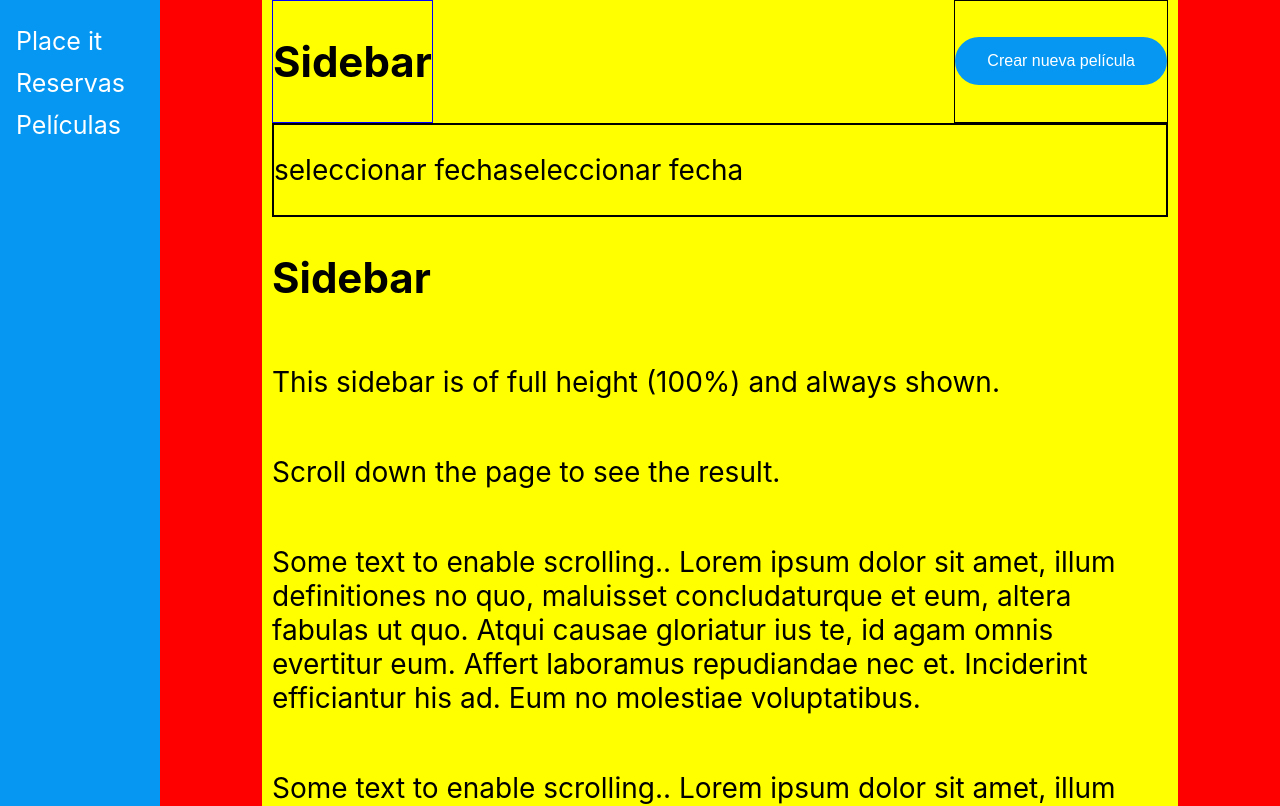
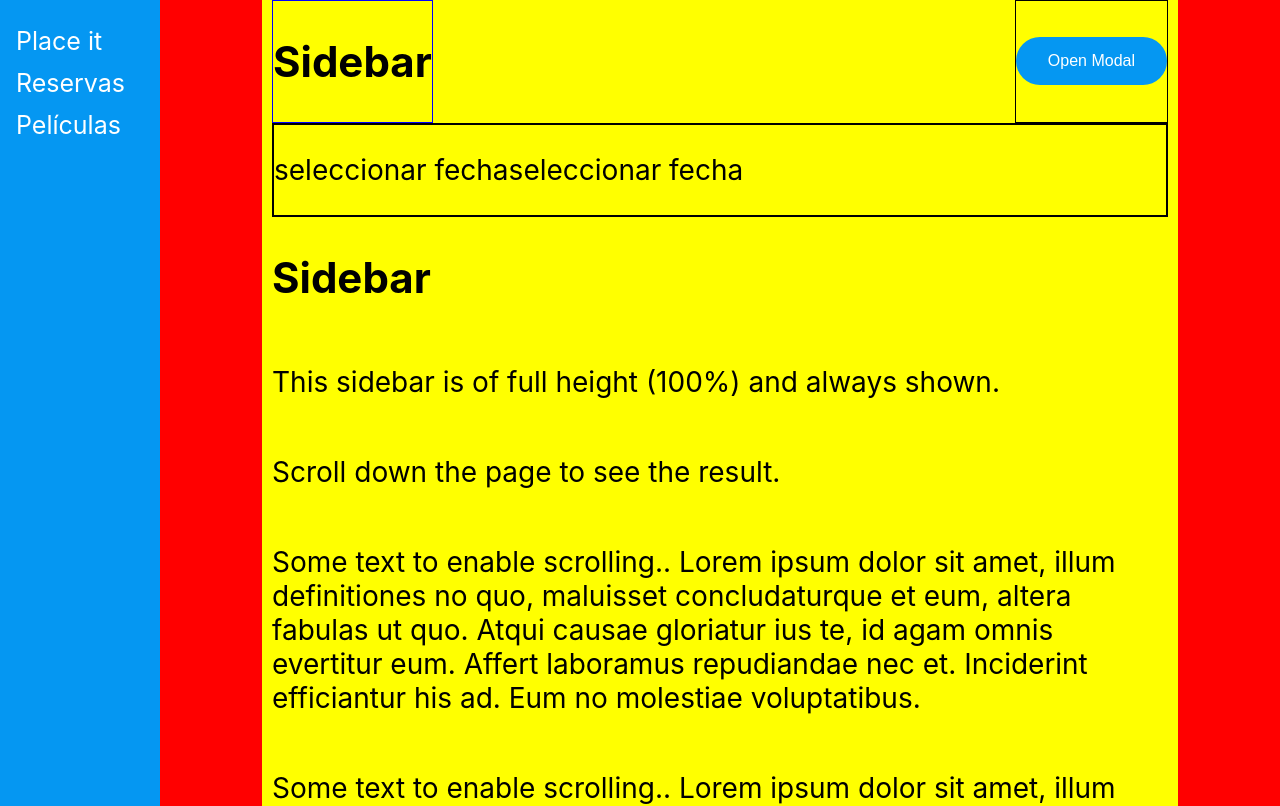
Before and after one commit to WilliamPerezBeltran/prueba_react_js, a React (Create React App) app: page / in a window 1280 px wide. Shown: the top 806 px of the page. Built offline with nearby package versions, Linux system fonts and the light colour scheme.

Commit message:
add modal to create new movie

```diff
--- a/package.json
+++ b/package.json
@@ -5,6 +5,7 @@
   "dependencies": {
     "react": "^16.12.0",
     "react-dom": "^16.12.0",
+    "react-modal": "^3.11.1",
     "react-scripts": "3.2.0"
   },
   "scripts": {
--- /dev/null
+++ b/src/js/components/ButtonMovie.css
@@ -0,0 +1,11 @@
+.Button-movi-button{
+	background-color: #0597f2;
+	border: none;
+	color: white;
+	padding: 15px 32px;
+	text-align: center;
+	text-decoration: none;
+	/*display: inline-block;*/
+	font-size: 16px;
+	border-radius: 30px;
+}
--- /dev/null
+++ b/src/js/components/ButtonMovie.js
@@ -0,0 +1,184 @@
+import React from "react";
+import buttomMovie from "./ButtonMovie.css";
+import Modal from "react-modal";
+
+
+
+const customStyles = {
+  content : {
+    top                   : '50%',
+    left                  : '50%',
+    right                 : 'auto',
+    bottom                : 'auto',
+    marginRight           : '-50%',
+    transform             : 'translate(-50%, -50%)'
+  }
+};
+
+
+function ButtomMovie() {
+
+  var subtitle;
+  const [modalIsOpen,setIsOpen] = React.useState(false);
+  function openModal() {
+    setIsOpen(true);
+  }
+
+  function afterOpenModal() {
+    // references are now sync'd and can be accessed.
+    subtitle.style.color = '#f00';
+  }
+
+  function closeModal(){
+    setIsOpen(false);
+  }
+  return (
+    <div>
+        <button class="Button-movi-button" onClick={openModal}>Open Modal</button>
+        <Modal
+          isOpen={modalIsOpen}
+          onAfterOpen={afterOpenModal}
+          onRequestClose={closeModal}
+          style={customStyles}
+          contentLabel="Example Modal"
+        >
+
+          <h2 ref={_subtitle => (subtitle = _subtitle)}>Hello</h2>
+          <button onClick={closeModal}>close</button>
+          <div>I am a modal</div>
+          <form>
+            <input />
+            <button>tab navigation</button>
+            <button>stays</button>
+            <button>inside</button>
+            <button>the modal</button>
+          </form>
+        </Modal>
+      </div>
+  );
+}
+
+export default ButtomMovie;
+
+
+
+
+
+
+
+
+
+
+
+
+
+
+
+
+
+
+
+
+
+
+
+
+
+
+
+
+
+
+
+
+
+
+
+
+
+
+
+
+
+
+
+
+
+
+
+
+
+
+
+
+
+
+
+
+
+
+
+
+
+
+// import React from 'react';
+// import ReactDOM from 'react-dom';
+// import Modal from 'react-modal';
+
+// const customStyles = {
+//   content : {
+//     top                   : '50%',
+//     left                  : '50%',
+//     right                 : 'auto',
+//     bottom                : 'auto',
+//     marginRight           : '-50%',
+//     transform             : 'translate(-50%, -50%)'
+//   }
+// };
+
+// // Make sure to bind modal to your appElement (http://reactcommunity.org/react-modal/accessibility/)
+// Modal.setAppElement('#yourAppElement')
+
+// function App(){
+//   var subtitle;
+//   const [modalIsOpen,setIsOpen] = React.useState(false);
+//   function openModal() {
+//     setIsOpen(true);
+//   }
+
+//   function afterOpenModal() {
+//     // references are now sync'd and can be accessed.
+//     subtitle.style.color = '#f00';
+//   }
+
+//   function closeModal(){
+//     setIsOpen(false);
+//   }
+
+//     return (
+//       <div>
+//         <button onClick={openModal}>Open Modal</button>
+//         <Modal
+//           isOpen={modalIsOpen}
+//           onAfterOpen={afterOpenModal}
+//           onRequestClose={closeModal}
+//           style={customStyles}
+//           contentLabel="Example Modal"
+//         >
+
+//           <h2 ref={_subtitle => (subtitle = _subtitle)}>Hello</h2>
+//           <button onClick={closeModal}>close</button>
+//           <div>I am a modal</div>
+//           <form>
+//             <input />
+//             <button>tab navigation</button>
+//             <button>stays</button>
+//             <button>inside</button>
+//             <button>the modal</button>
+//           </form>
+//         </Modal>
+//       </div>
+//     );
+// }
+
+// ReactDOM.render(<App />, appElement);
--- a/src/js/components/Movies.css
+++ b/src/js/components/Movies.css
@@ -47,15 +47,3 @@
 	border: 1px solid black;
 	display: flex;
 }
-
-.button {
-	background-color: #0597f2;
-	border: none;
-	color: white;
-	padding: 15px 32px;
-	text-align: center;
-	text-decoration: none;
-	/*display: inline-block;*/
-	font-size: 16px;
-	border-radius: 30px;
-}
--- a/src/js/components/Movies.js
+++ b/src/js/components/Movies.js
@@ -1,5 +1,6 @@
 import React from "react";
 import movies from "./Movies.css";
+import ButtonMovie from "./ButtonMovie";
 
 function Movies() {
   return (
@@ -13,7 +14,7 @@ function Movies() {
                   <h2>Sidebar</h2>
                 </div>
                 <div class="Movies-new-movie">
-                  <button class="button">Crear nueva película</button>
+                  <ButtonMovie/>
                 </div>
               </div>
 
```
Also changed, not shown: 1 other file (tests, documents, lock files or other folders).
